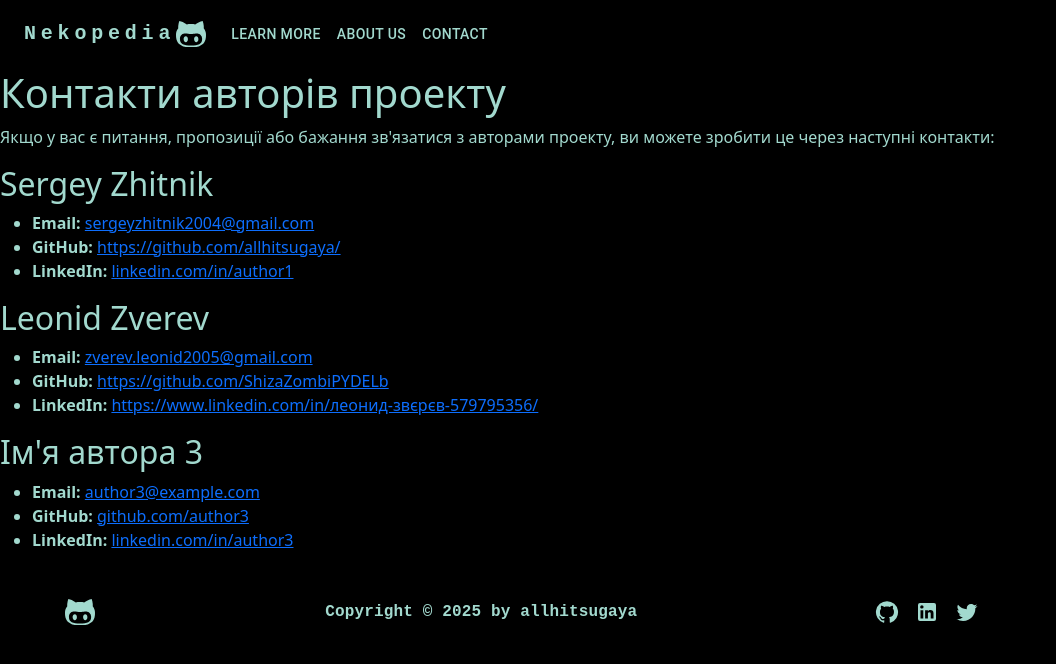
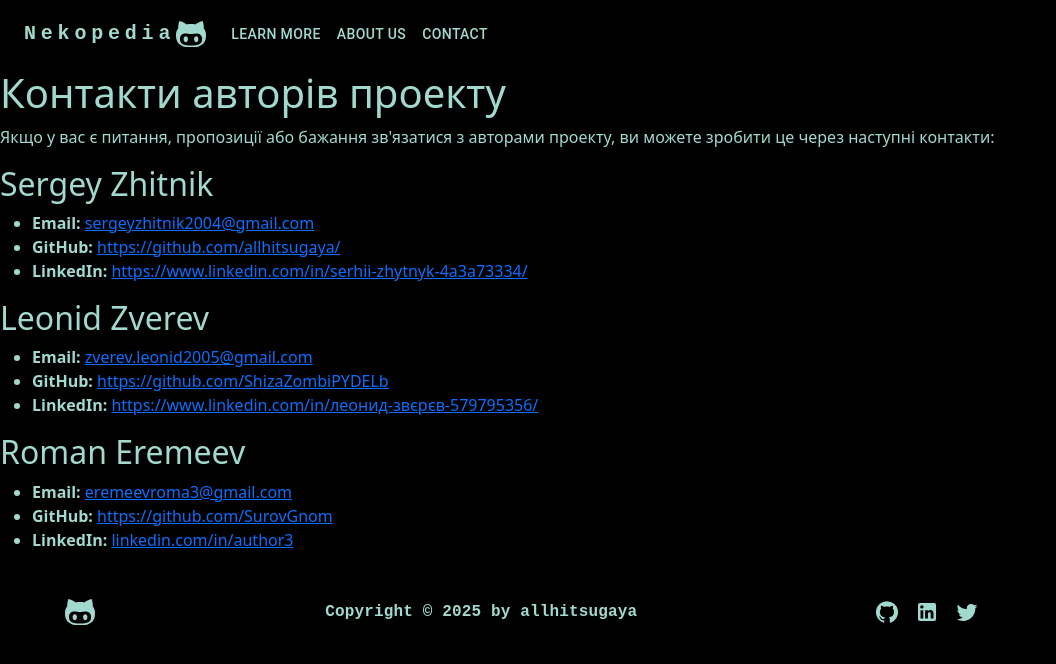
Before and after one commit to allhitsugaya/nekopedia-v0.1, a React (Vite) app: page /contact in a window 1280 px wide. Shown: the top 664 px of the page, without its empty margins (0-1056 px from the left). Built offline with nearby package versions, Linux system fonts and the light colour scheme.

Commit message:
alfa beta v1.0.0

```diff
--- a/components/Info/Contact/Contact.jsx
+++ b/components/Info/Contact/Contact.jsx
@@ -26,8 +26,8 @@
                         </li>
                         <li>
                             <strong>LinkedIn:</strong>{' '}
-                            <a href="https://www.linkedin.com/in/author1" target="_blank" rel="noopener noreferrer">
-                                linkedin.com/in/author1
+                            <a href="https://www.linkedin.com/in/serhii-zhytnyk-4a3a73334/" target="_blank" rel="noopener noreferrer">
+                                https://www.linkedin.com/in/serhii-zhytnyk-4a3a73334/
                             </a>
                         </li>
                     </ul>
@@ -56,16 +56,16 @@
                 </div>
 
                 <div className="contact-item">
-                    <h2>Ім'я автора 3</h2>
+                    <h2>Roman Eremeev</h2>
                     <ul>
                         <li>
                             <strong>Email:</strong>{' '}
-                            <a href="mailto:author3@example.com">author3@example.com</a>
+                            <a href="mailto:eremeevroma3@gmail.com">eremeevroma3@gmail.com</a>
                         </li>
                         <li>
                             <strong>GitHub:</strong>{' '}
-                            <a href="https://github.com/author3" target="_blank" rel="noopener noreferrer">
-                                github.com/author3
+                            <a href="https://github.com/SurovGnom" target="_blank" rel="noopener noreferrer">
+                                https://github.com/SurovGnom
                             </a>
                         </li>
                         <li>
```
